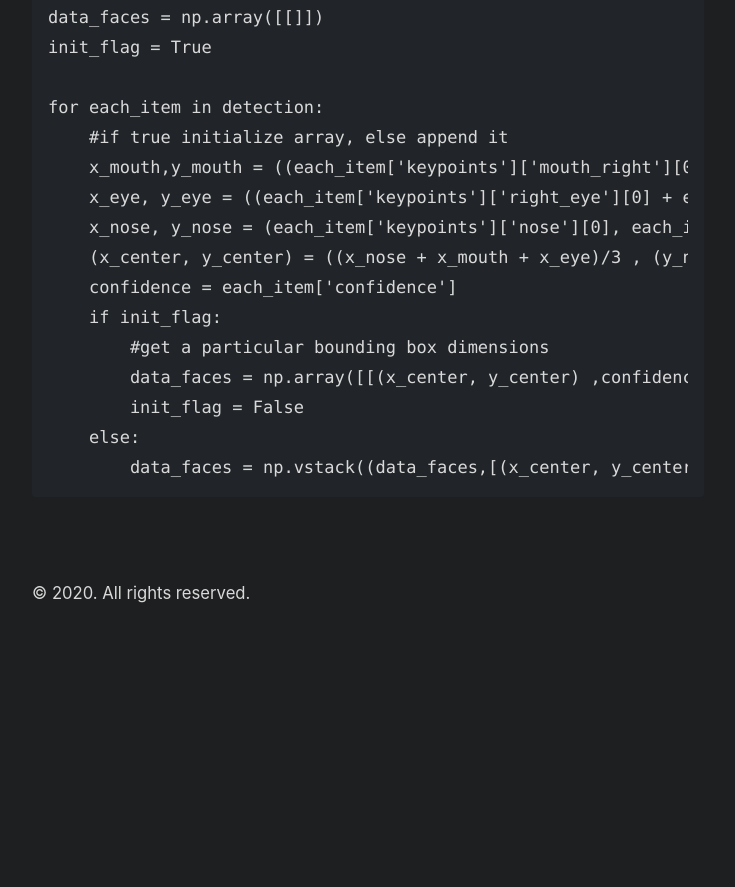
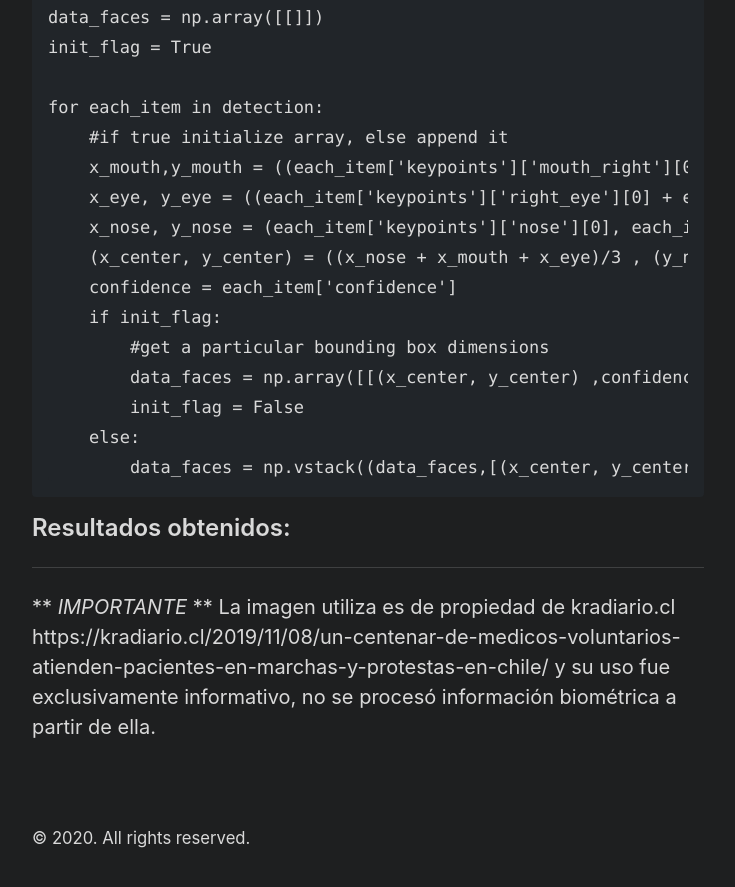
Before and after one commit to srosalest/srosalest.github.io, a Jekyll site: the page built from _posts/2020-12-27-deteccion-y-reconocimiento-facial.md, in a window 1280 px wide and 900 px high, scrolled down 2499 px. Shown: the top 887 px of the window, without its empty margins (272-1007 px from the left). Built offline with Jekyll 4.4.1, drawn with Linux system fonts in a browser that asks for light colours; before the commit the page ends 3154 px from its top, so only the background shows below that.

Commit message:
first post

````diff
--- a/_posts/2020-12-27-deteccion-y-reconocimiento-facial.md
+++ b/_posts/2020-12-27-deteccion-y-reconocimiento-facial.md
@@ -102,3 +102,11 @@ for each_item in detection:
     else:
         data_faces = np.vstack((data_faces,[(x_center, y_center),confidence]))
 ```
+
+## Resultados obtenidos:
+
+
+
+***
+
+** _IMPORTANTE_ ** La imagen utiliza es de propiedad de kradiario.cl https://kradiario.cl/2019/11/08/un-centenar-de-medicos-voluntarios-atienden-pacientes-en-marchas-y-protestas-en-chile/ y su uso fue exclusivamente informativo, no se procesó información biométrica a partir de ella.
````
